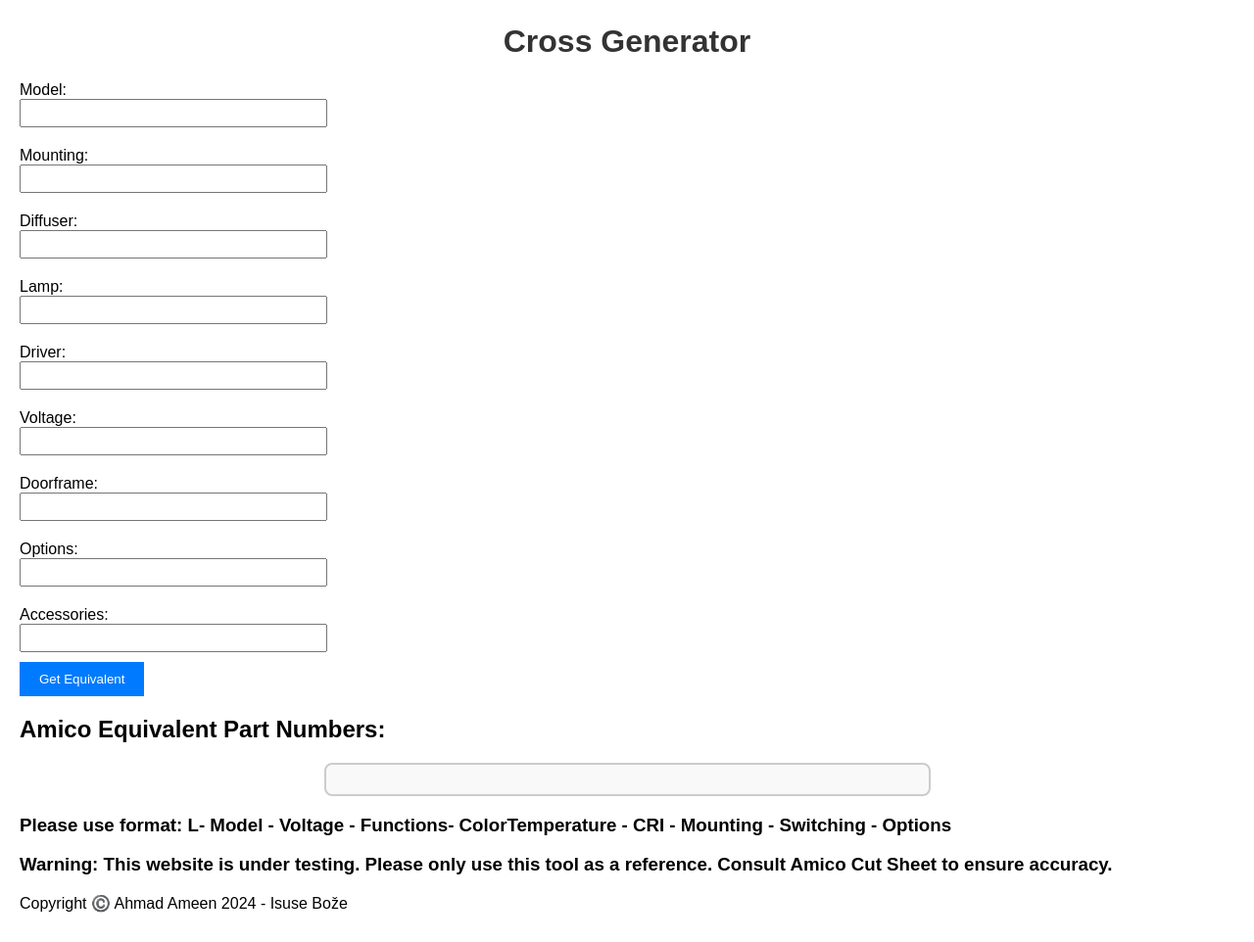
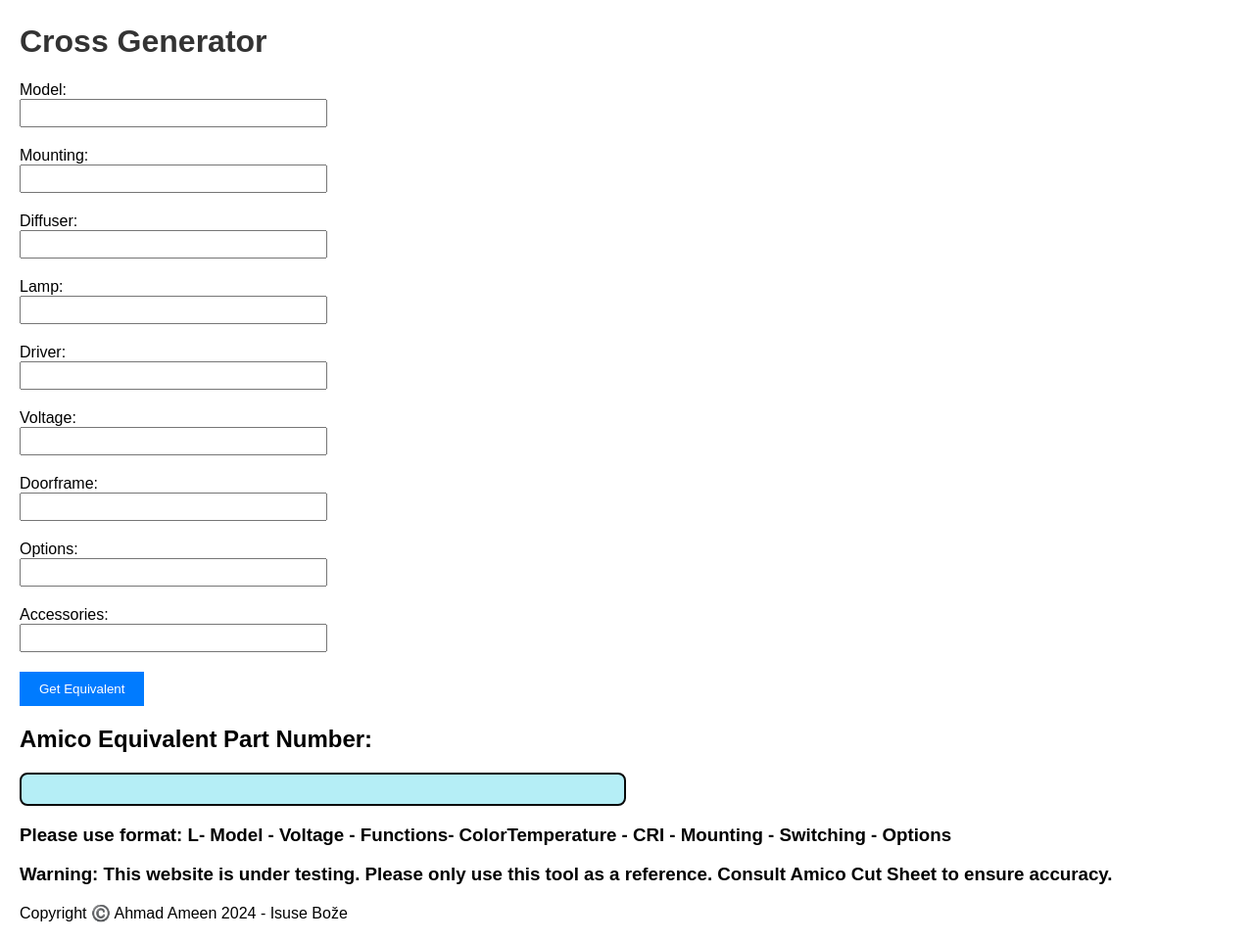
Before and after one commit to ItsAhmad/CrossGenerator3, a Flask app: template templates/index.html in a window 1280 px wide. Shown: the part 321-1283 px from the top of the page at 98% size. Before the commit the page ends 1253 px from the top, so only its background shows below. Run offline with Flask 3, Linux system fonts and the light colour scheme; the template is opened without the code that fills it, so the values that code supplies are empty.

Commit message:
styling changes

```diff
--- a/templates/index.html
+++ b/templates/index.html
@@ -41,7 +41,7 @@
         <button type="submit">Get Equivalent</button>
 
     </form>
-    <h2>Amico Equivalent Part Numbers:</h2>
+    <h2>Amico Equivalent Part Number:</h2>
     <ul id="results"> </ul>
     <script src="script.js"></script>
     <h3>Please use format: L- Model - Voltage - Functions- ColorTemperature - CRI - Mounting - Switching - Options</h3>
--- a/templates/style.css
+++ b/templates/style.css
@@ -4,7 +4,6 @@
 }
 h1 {
   color: #333;
-  text-align: center
 }
 form {
   margin-bottom: 20px;
@@ -21,6 +20,7 @@
 }
 button {
   padding: 10px 20px;
+  margin-top: 10px;
   background-color: #007bff;
   color: white;
   border: none;
@@ -30,14 +30,12 @@
   background-color: #0056b3;
 }
 #results {
-  border: 2px solid #ccc;
+  border: 2px solid rgb(9, 9, 9);
   padding: 15px;
   margin-top: 20px;
-  background-color: #f9f9f9;
+  background-color: #b5eef6;
   border-radius: 8px;
   max-width: 600px;
-  margin-left: auto;
-  margin-right: auto;
   list-style: none;
   padding-left: 0;
 }
```
